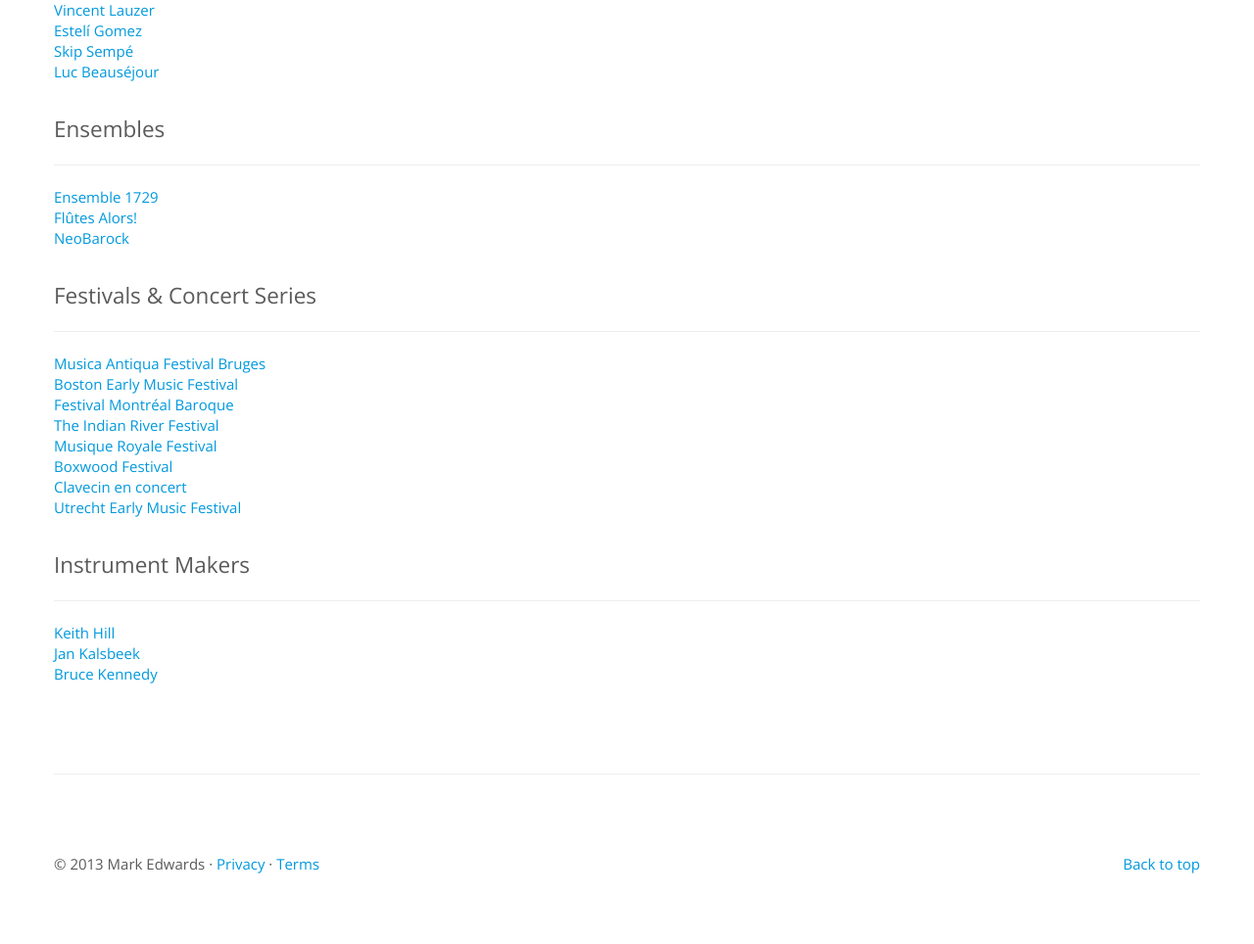
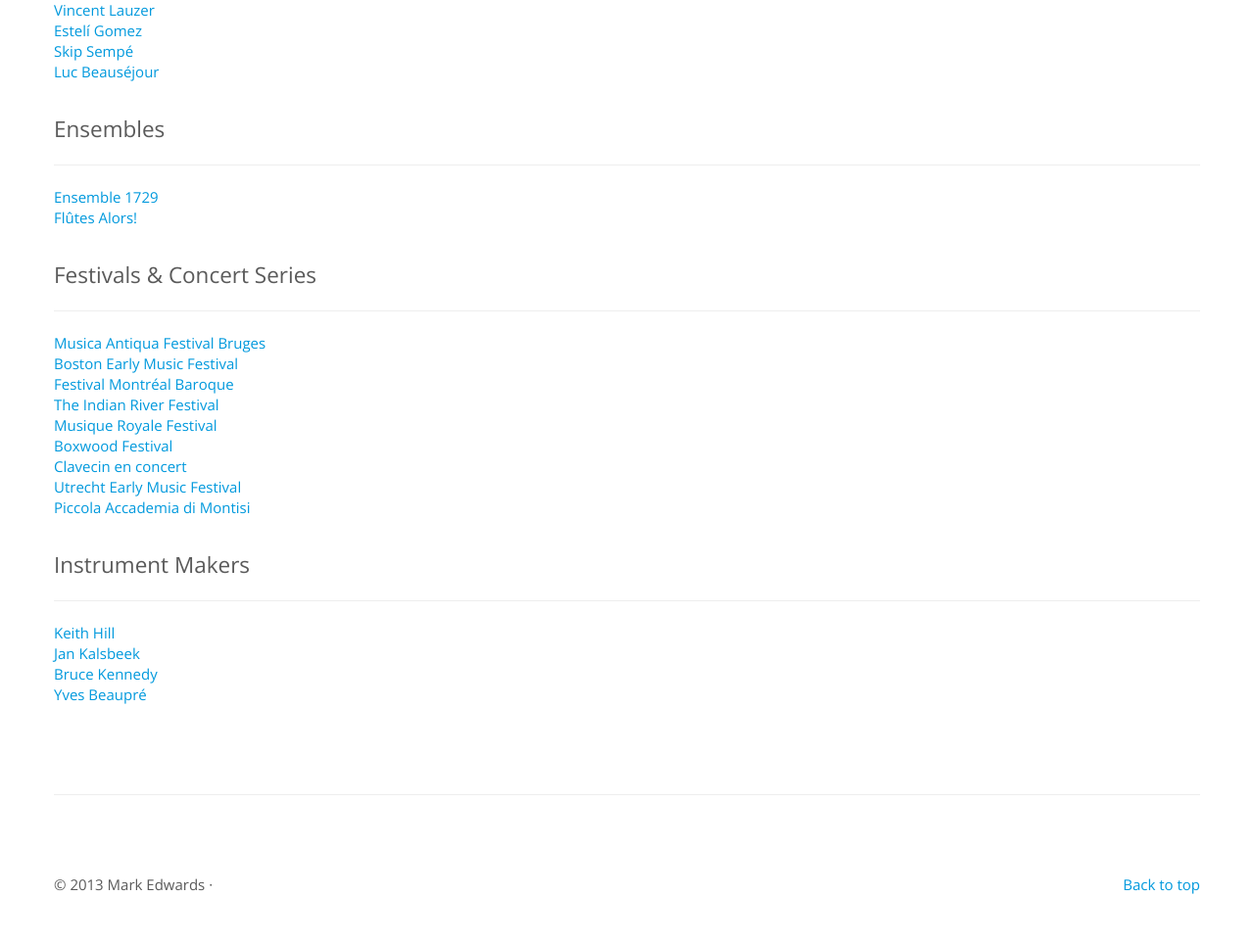
Before and after one commit to medwards3/mark--edwards, a Django app: template templates/links.html in a window 1280 px wide. Shown: the part 568-1532 px from the top of the page at 98% size. Before the commit the page ends 1460 px from the top, so only its background shows below. Run offline with Django 3.2, Linux system fonts and the light colour scheme; the template is opened without the code that fills it, so the values that code supplies are empty; some libraries are stand-ins or nearby versions.

Commit message:
Updated bio and links

```diff
--- a/templates/base.html
+++ b/templates/base.html
@@ -131,9 +131,6 @@
     		</p>
     		<p>
     			© 2013 Mark Edwards ·
-    			<a href="#">Privacy</a>
-    			·
-    			<a href="#">Terms</a>
     		</p>
     	</footer>
     </div>
--- a/templates/bio.html
+++ b/templates/bio.html
@@ -26,11 +26,11 @@
     		Français
     	</h2>
         <p>
-           Depuis qu’il a gagné le premier prix du concours international de clavecin Musica Antiqua Bruges 2012, le claveciniste et organiste canadien Mark Edwards (né en 1986) a rapidement été reconnu pour ses réalisations captivantes, entrainant « l’écoute dans des régions inédites et fantasques, utilisant toutes les ressources de son instrument, de sa virtuosité et de son imagination. » (La Libre Belgique) Il a étudié à la Eastman School of Music (Rochester, NY), où il a obtenu un baccalauréat avec très grande distinction. Il a également complété deux maîtrises, l’une à la McGill University et l’autre à la Hochschule für Musik Freiburg. Il a étudié auprès de Robert Hill, William Porter, Hank Knox et David Higgs.
+           Lauréat d'un premier prix au concours international de clavecin Musica Antiqua Bruges 2012, le claveciniste et organiste canadien Mark Edwards (né en 1986) est reconnu pour ses réalisations captivantes, entrainant « l’écoute dans des régions inédites et fantasques, utilisant toutes les ressources de son instrument, de sa virtuosité et de son imagination. » (La Libre Belgique) Il a étudié à la Eastman School of Music (Rochester, NY), où il a obtenu un baccalauréat avec très grande distinction. Il est détenteur de deux maîtrises, l’une à la McGill University et l’autre à la Hochschule für Musik Freiburg. Il a étudié auprès de Robert Hill, William Porter, Hank Knox et David Higgs.
         </p>
         <p>
-            En plus de son succès à Bruges, il est lauréat d’autres compétitions importantes: The Jurow International Harpsichord Competition (2012), le Concours d’orgue de Québec (2011) et The Rodland Organ Competition (2008). Il est récipiendaire d’une bourse de recherche de l’Office allemand d’échanges universitaires (DAAD) et de deux bourses du Conseil de recherches en sciences humaines du Canada (CRSH). Mark participe régulièrement à la vie musicale montréalaise. Il a joué avec des ensembles primés, tel que L’Ensemble Caprice, Les Boréades de Montréal et Flûte Alors ! En Europe, il a joué des concertos avec un nombre d’ensembles, incluant Il Gardellino et X-travaganza! (Belgique), ainsi que Neobarock (Allemagne). Il est également membre fondateur de L’Ensemble 1729 et Recordare, ce dernier finaliste dans la section « ensembles » lors de l’édition 2011 de la Early Music America Recording Competition. Ses récitals ont été diffusés lors d’émissions radiophoniques, tel que Pipedreams de l’American Public Media et Soirées classiques de la Société Radio-Canada.
-        </P>
+            En plus de son succès à Bruges, il est lauréat d’autres compétitions importantes: The Jurow International Harpsichord Competition (2012), le Concours d’orgue de Québec (2011) et The Rodland Organ Competition (2008). Il est récipiendaire d’une bourse de recherche de l’Office allemand d’échanges universitaires (DAAD) et de deux bourses du Conseil de recherches en sciences humaines du Canada (CRSH). Mark participe régulièrement à la vie musicale montréalaise. Il a joué avec des ensembles primés, tel que Clavecin en concert, L’Ensemble Caprice, Les Boréades de Montréal et Flûte Alors ! En Europe, il a joué des concertos avec plusieurs ensembles, incluant Il Gardellino et X-travaganza! (Belgique), ainsi que Neobarock (Allemagne). Il est également membre fondateur de L’Ensemble 1729 et Recordare, ce dernier finaliste dans la section « ensembles » lors de l’édition 2011 de la Early Music America Recording Competition. Ses récitals ont été diffusés lors d’émissions à la radio, tel que Pipedreams de l’American Public Media et Soirées classiques de la Société Radio-Canada.
+        </p>
         <p>
             Il poursuit présentement des études doctorales à l’Université de Leiden et l’Institut Orphée, à Gand. Son projet de recherche examine les croisements de la mémoire rhétorique, de l’improvisation et du concept de l’œuvre musicale dans la musique allemande du dix-septième siècle pour instruments à clavier.
         </p>
--- a/templates/links.html
+++ b/templates/links.html
@@ -25,7 +25,6 @@
                 <ul class="unstyled">
                     <li><a href="http://www.ensemble1729.com/">Ensemble 1729</a></li>
                     <li><a href="http://www.flutealors.com/">Flûtes Alors!</a></li>
-                    <li><a href="http://www.neobarock.de/">NeoBarock</a></li>
                 </ul>
                 <br>
                 <p class="lead">
@@ -41,6 +40,7 @@
                     <li><a href="http://www.boxwood.org/">Boxwood Festival</a></li>
                     <li><a href="http://lucbeausejour.com/cec/">Clavecin en concert</a></li>
                     <li><a href="http://www.oudemuziek.nl/home/">Utrecht Early Music Festival</a></li>
+                    <li><a href="http://www.piccolaaccademia.org/">Piccola Accademia di Montisi</a><li>
 
                 </ul>
                 <br>
@@ -52,6 +52,7 @@
                     <li><a href="http://keithhillharpsichords.com/">Keith Hill</a></li>
                     <li><a href="http://www.jankalsbeek.nl/">Jan Kalsbeek</a></li>
                     <li><a href="http://www.kennedyharpsichords.com/">Bruce Kennedy</a></li>
+                    <li><a href="http://www.clavecinsbeaupre.com/">Yves Beaupré</a><li>
 
                 </ul>
 
```
